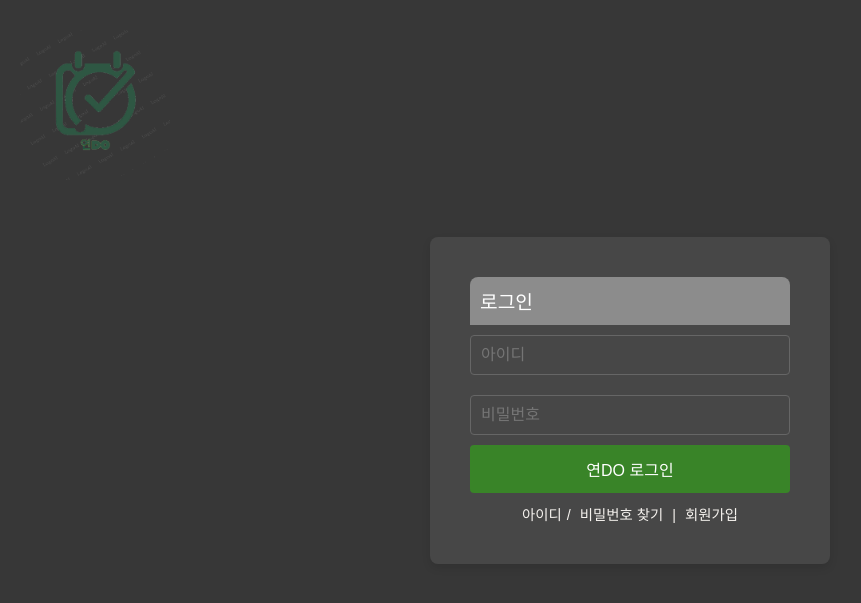
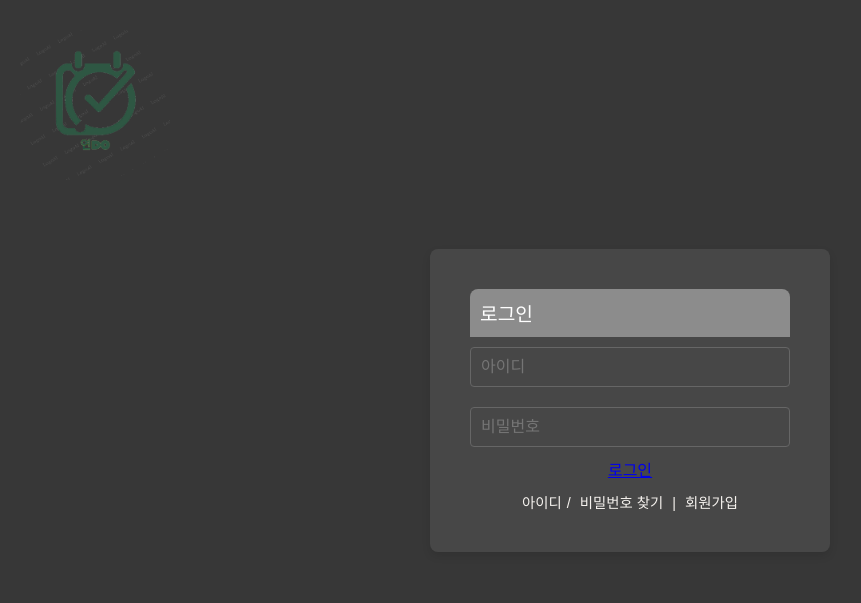
Before and after one commit to yang-dain/yondo-django, a Django app: page /webapp/login/ in a window 1280 px wide. Shown: the top 603 px of the page, without its empty margins (10-871 px from the left). Run offline with Django 3.2, Linux system fonts and the light colour scheme.

Commit message:
Update AUTH-01.html

```diff
--- a/config/templates/AUTH-01.html
+++ b/config/templates/AUTH-01.html
@@ -17,7 +17,7 @@
             {% csrf_token %}
             <input type="text" name="userid" placeholder="아이디" required>
             <input type="password" name="password" placeholder="비밀번호" required>
-            <button type="submit">연DO 로그인</button>
+            <a href="/webapp/main/" class="button login-button">로그인</a>
         </form>
         <div class="extra-links">
             <a href="/webapp/find_id/">아이디</a>/
```
